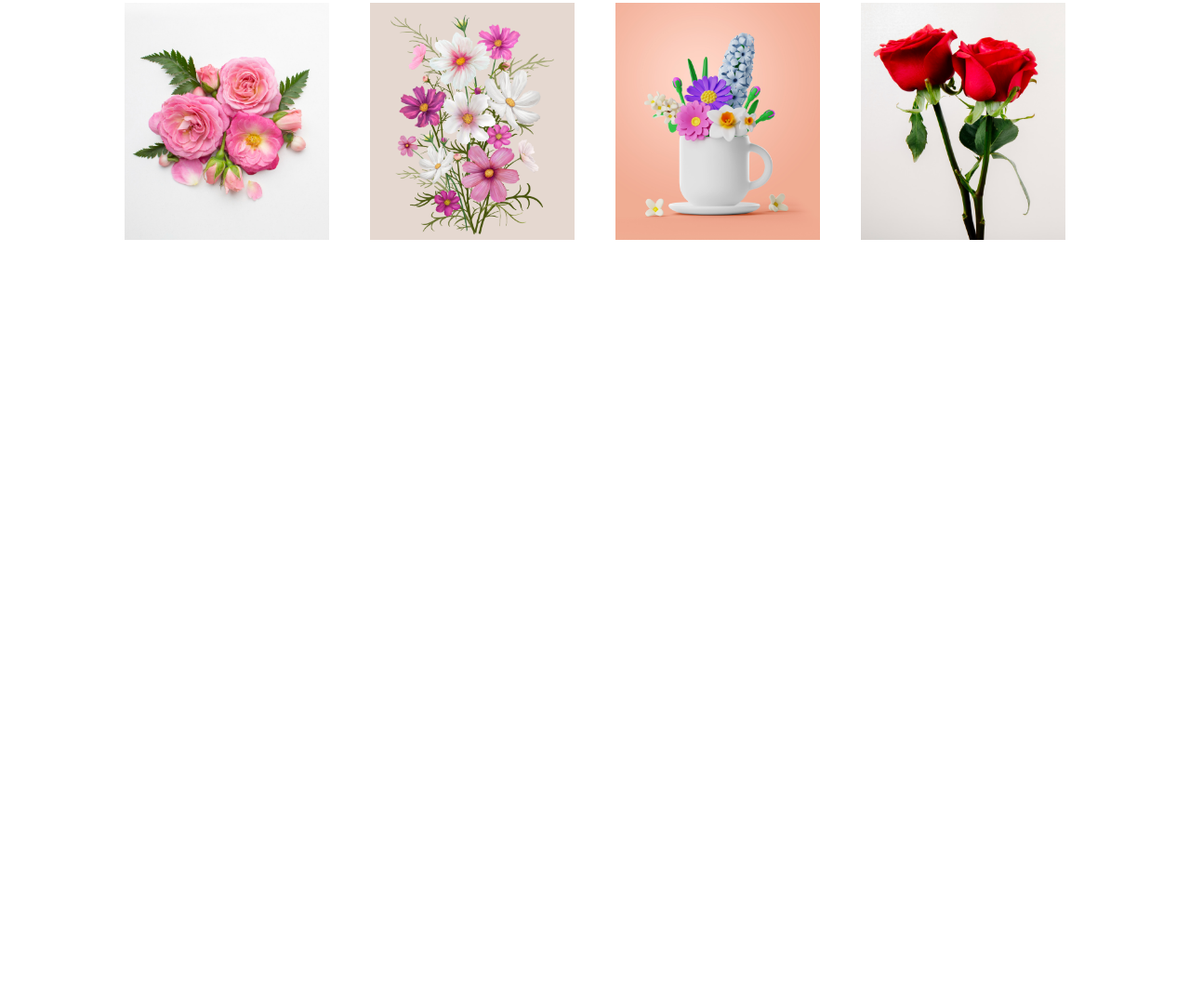
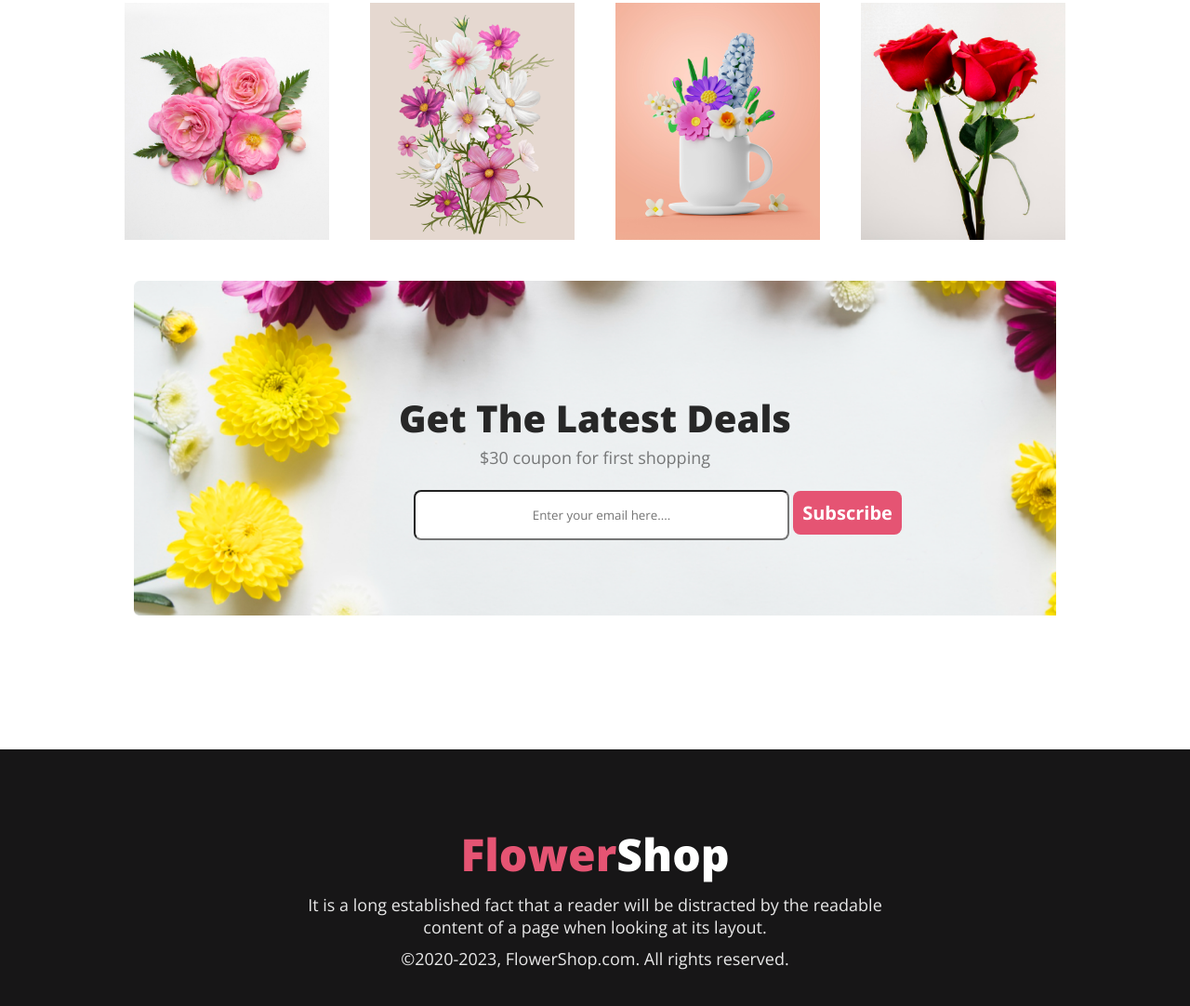
Before and after one commit to hmdmasudsarder/myfirst-assignment, a plain HTML site: page index.html in a window 1280 px wide. Shown: the part 1640-2722 px from the top of the page at 93% size. Before the commit the page ends 1998 px from the top, so only its background shows below. Drawn offline with nearby package versions, Linux system fonts and the light colour scheme.

Commit message:
footer section

```diff
--- a/index.html
+++ b/index.html
@@ -50,10 +50,25 @@
                     <img src="./images/Rectangle 6.png" alt="">
                 </div>
             </div>
+            <div class="last-section">
+                <h1 class="last-title">Get The Latest Deals</h1>
+                <p class="last-description">$30 coupon for first shopping</p>
+                <div class="last-section-two">
+                    <input class="input-text" type="text" placeholder="Enter your email here....">
+                    <button class="peraimary-btn">Subscribe</button>
+                </div>
+            </div>
         </div>
     </main>
     <footer>
-
+        <div class="footer-section">
+            <h1 class="footer-title"><span class="text-peraimary">Flower</span>Shop</h1>
+            <p class="footer-description">
+                It is a long established fact that a reader will be distracted by the readable content of a page when
+                looking at its layout.
+            </p>
+           <p id="footer-last"><span> &copy2020-2023, FlowerShop.com. All rights reserved. </span></p>
+        </div>
     </footer>
 </body>
 
--- a/style/style.css
+++ b/style/style.css
@@ -7,10 +7,13 @@
 }
 
 .peraimary-btn {
+    color: #FFF;
+    font-size: 20px;
+    font-weight: 700;
     padding: 10px;
     border: 0;
     border-radius: 8px;
-    background: #E55473
+    background: #E55473;
 }
 
 .text-peraimary {
@@ -99,6 +102,65 @@
 .offer-card img{
     width: 220px;
 }
+/* last section start hare  */
+.last-section{
+    margin: 44px ;
+    background-image: url('../images/Rectangle\ 9.png');
+    background-size: cover;
+    background-repeat: no-repeat;
+    height: 360px;
+}
+.last-title{
+    color: #272727;
+    text-align: center;
+    font-size: 40px;
+    font-weight: 800;
+    padding-top: 120px;
+}
+.last-description{
+    color: rgba(39, 39, 39, 0.60);
+    text-align: center;
+    font-size: 18px;
+    font-weight: 400;
+    line-height: 30px;
+}
+.input-text{
+    width: 400px;
+    height: 50px;
+    border-radius: 8px;
+    margin-left: 301px;
+    text-align: center;
+    margin-top: 20px;
+}
 
 /* show section style end  */
 /* section style End  */
+/* footer style start  */
+footer{
+    background: #171617;
+    height: 300px;
+}
+.footer-title{
+    color: white;
+    text-align: center;
+    padding-top: 80px;
+    font-size: 48px;
+    font-weight: 800;
+}
+.footer-description{
+    color: rgba(255, 255, 255, 0.90);
+    text-align: center;
+    margin: auto;
+    font-size: 18px;
+    font-weight: 400;
+    width: 625px;
+    padding: 10px;
+}
+#footer-last{
+    color: rgba(255, 255, 255, 0.90);
+    text-align: center;
+    font-size: 18px;
+    font-weight: 400;
+    /* margin: auto; */
+}
+/* footer style end  */
```
